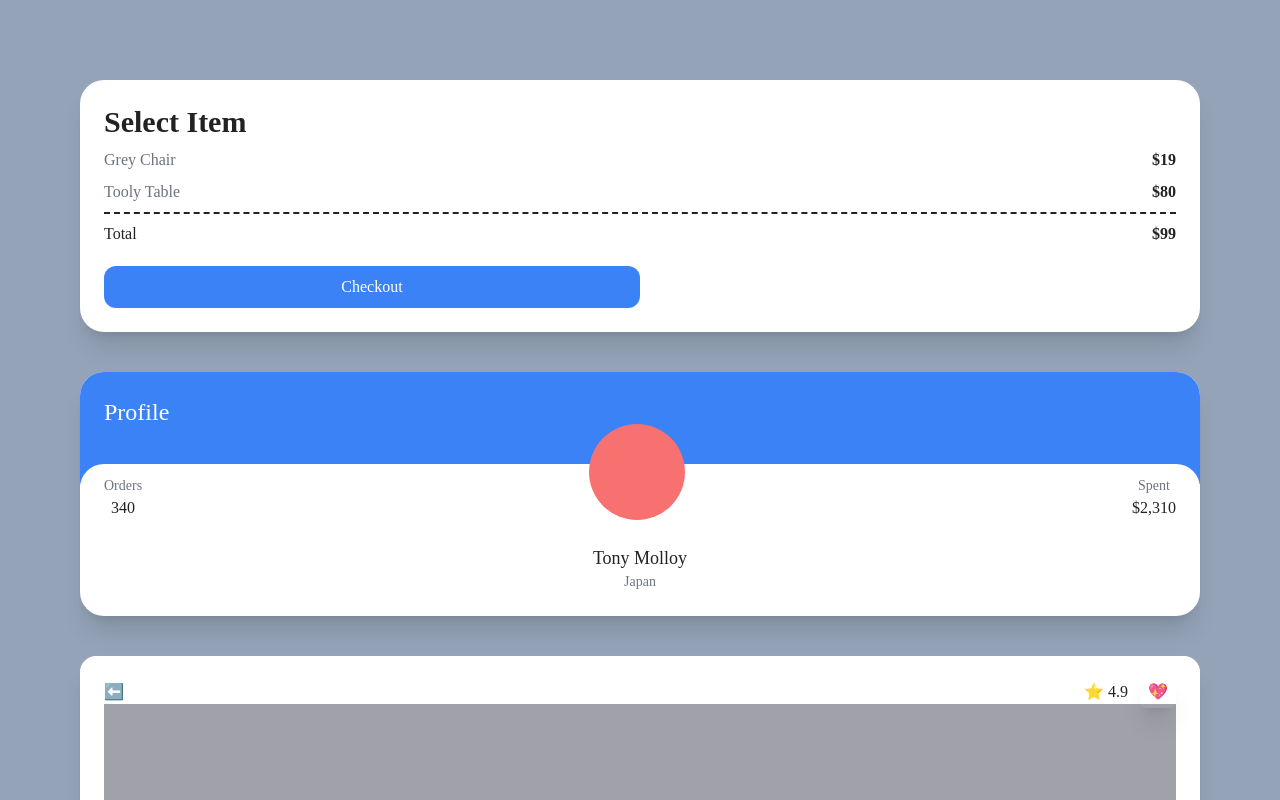
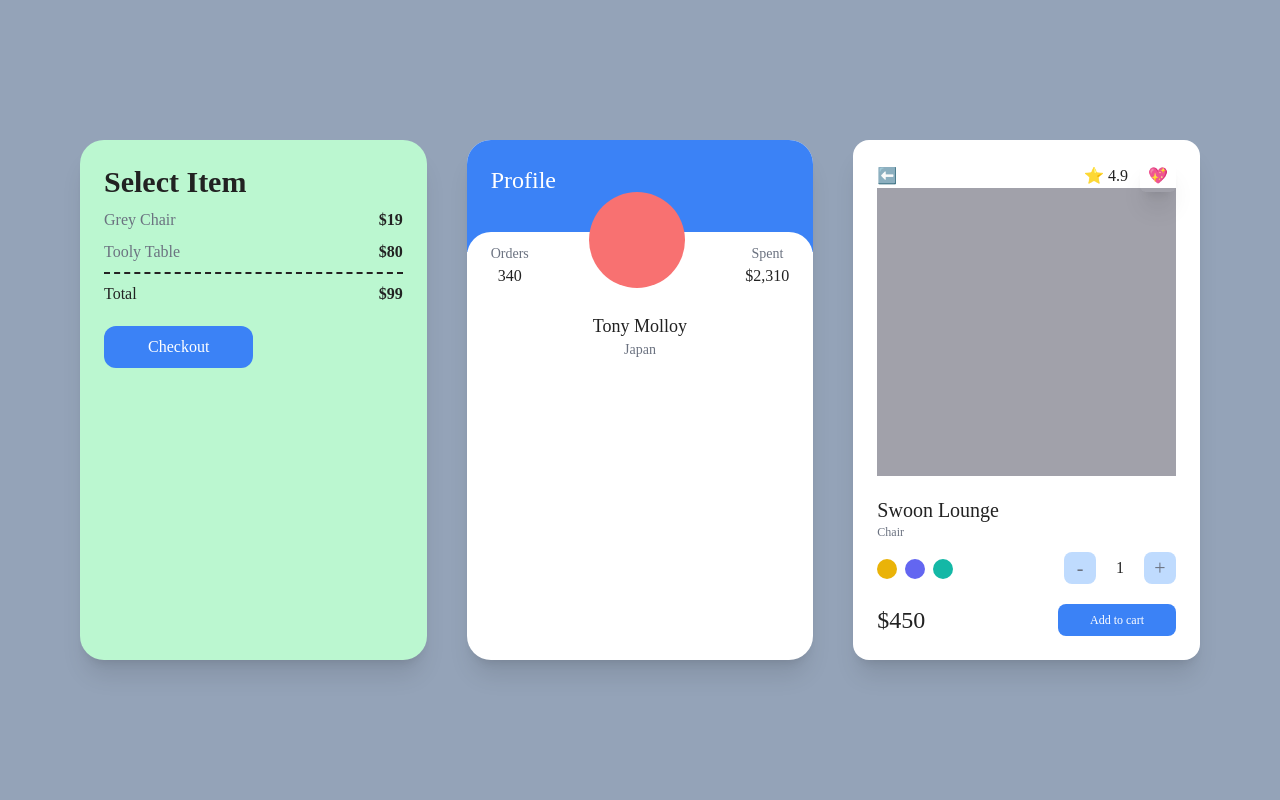
Before and after one commit to cpk0709/mypage-nextjs, a Next.js app: page / in a window 1280 px wide. Shown: the top 800 px of the page. Built offline with nearby package versions, Linux system fonts and the light colour scheme.

Commit message:
tailwind 반응형 테스트

```diff
--- a/src/pages/index.tsx
+++ b/src/pages/index.tsx
@@ -2,8 +2,8 @@
 
 const Home: NextPage = () => {
   return (
-    <div className="bg-slate-400 py-20 px-20 grid gap-10 min-h-screen">
-      <div className="bg-white p-6 rounded-3xl shadow-xl">
+    <div className="bg-slate-400 place-content-center py-20 px-20 grid gap-10 lg:grid-cols-2 xl:grid-cols-3 min-h-screen">
+      <div className="bg-white sm:bg-slate-300 xl:bg-green-200 p-6 rounded-3xl shadow-xl flex flex-col">
         <span className="font-semibold text-3xl">Select Item</span>
         <div className="flex justify-between my-2">
           <span className="text-gray-500">Grey Chair</span>
@@ -17,7 +17,7 @@
           <span>Total</span>
           <span className=" font-semibold">$99</span>
         </div>
-        <button className=" mt-5 bg-blue-500 text-white p-3 text-center rounded-xl w-2/4 mx-auto hover:bg-teal-500 hover:text-black active:bg-yellow-500">
+        <button className=" mt-5 bg-blue-500 text-white p-3 text-center rounded-xl w-2/4 hover:bg-teal-500 hover:text-black active:bg-yellow-500">
           Checkout
         </button>
       </div>
@@ -43,7 +43,7 @@
           </div>
         </div>
       </div>
-      <div className="bg-white p-6 rounded-2xl shadow-xl">
+      <div className="bg-white p-6 rounded-2xl shadow-xl lg:col-span-2 xl:col-span-1">
         <div className="flex justify-between items-center">
           <span>⬅️</span>
           <div className=" space-x-3">
```
